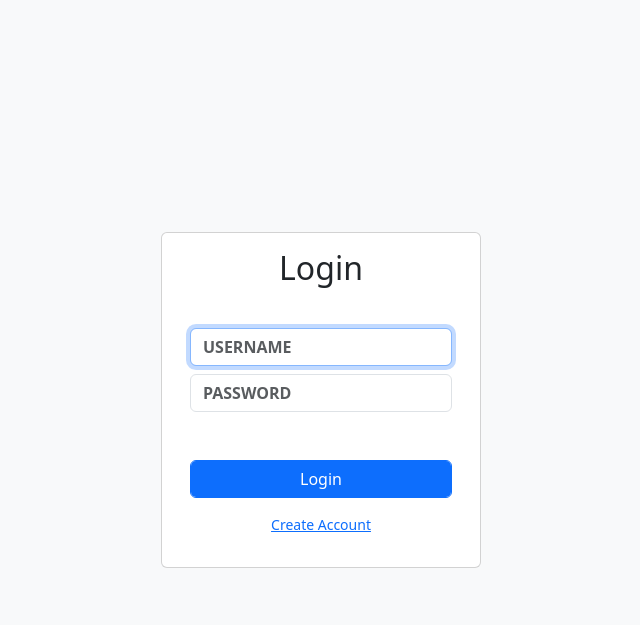
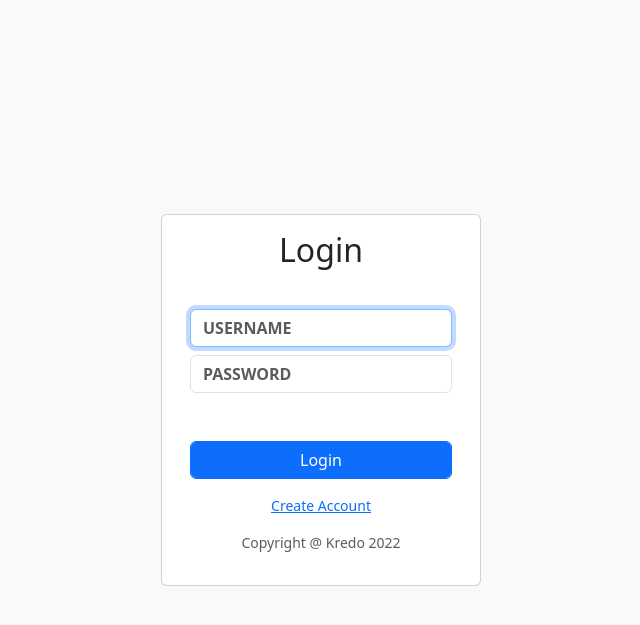
Before and after one commit to Kredo-Garry/the-company-january, a PHP site: page / in a window 1280 px wide. Shown: the top 625 px of the page, without its empty margins (319-959 px from the left). Run offline with PHP 8.4, Linux system fonts and the light colour scheme.

Commit message:
2nd upload of the-company app -- with changes in index.php

```diff
--- a/views/index.php
+++ b/views/index.php
@@ -25,7 +25,9 @@
                         <button type="submit" class="form-control btn btn-primary text-white">Login</button>
                     </form>
 
-                    <p class="text-muted text-center mt-3 small"> <a href="register.php">Create Account</a> </p>
+                    <p class="text-muted text-center mt-3 small"> <a href="register.php">Create Account</a></p>
+                    <!-- Make some changes -->
+                    <p class="text-center text-muted mt-2 small">Copyright @ Kredo 2022</p>
                 </div>
             </div>
         </div>
```
